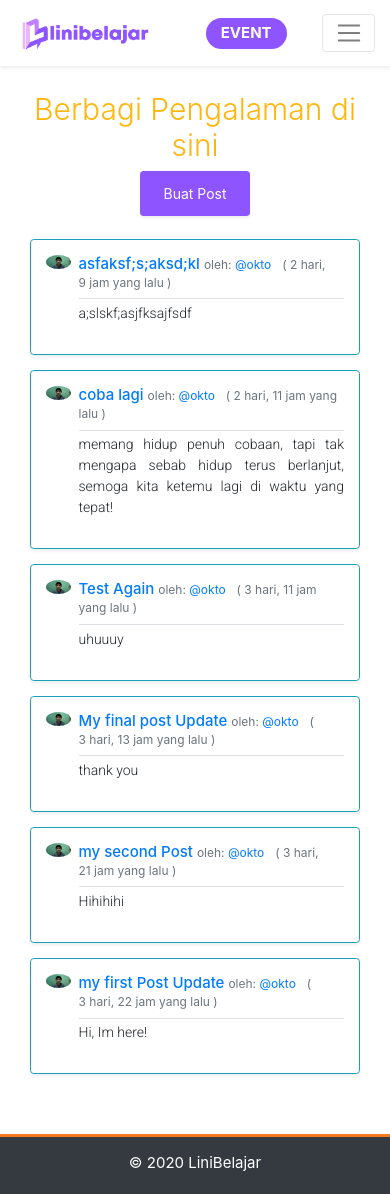
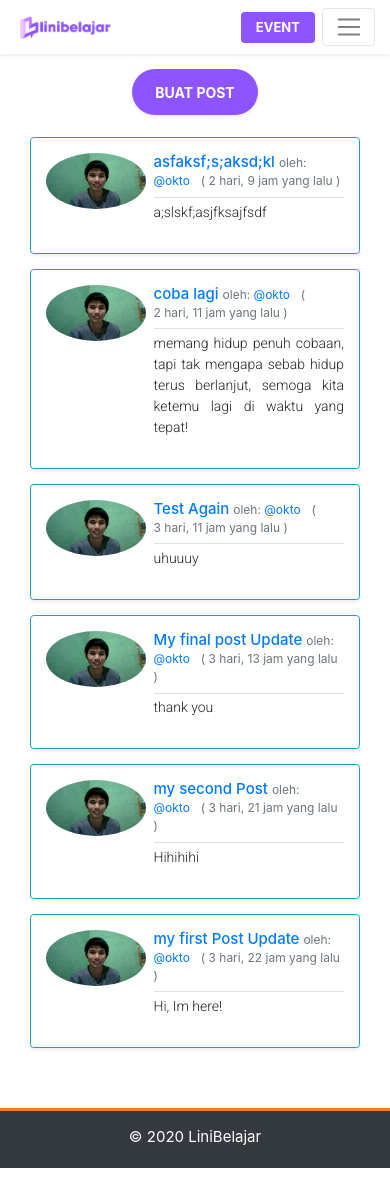
Before and after one commit to oktoberlin/Project1, a Django app: page / in a window 390 px wide. After the commit the page ends 1168 px from the top, so only its background shows below. Run offline with Django 3.2, Linux system fonts and the light colour scheme; a user stored in the database is signed in; data comes from the database, SQL or seed files in the repository; both versions use the stored data as it was after the commit; some libraries are stand-ins or nearby versions.

Commit message:
fix mobile nav-bar

```diff
--- a/LiniBelajar/community/templates/community.html
+++ b/LiniBelajar/community/templates/community.html
@@ -4,11 +4,9 @@
 
 <div class="container">
     {% include 'message.html' %}
-    <h4 class="display-4 text-center mb-2 home-title" style="margin-top:-20px;">Berbagi Pengalaman di sini</h4>
-
-        <div class="text-center mt-0 mb-4">
-            <button type="button" class="btn btn-sm counseling1 shadow-sm rounded line-height1"><a class="nav-link counselingitem1" href="{% url 'post-create' %}">Buat Post</a></button>
-        </div>
+    <div class="text-center mb-4">
+        <button type="button" class="btn btn-sm counseling1 shadow-sm line-height1" style="border-radius: 40px;"><a class="nav-link counselingitem1 font-weight-bold" href="{% url 'post-create' %}">BUAT POST</a></button>
+    </div>
 
     {% for post in posts %}
     <article class="media content-section border border-info rounded shadow-sm p-3 mb-3 mx-3">
--- a/LiniBelajar/static/css/home.css
+++ b/LiniBelajar/static/css/home.css
@@ -1,3 +1,4 @@
+/* NAVBAR OPEN*/
 .mynav {
 	background-color: white !important;
 }
@@ -8,6 +9,7 @@
 	background: #8d54ff !important;
 	transition: all 0.3s ease 0s;
 	line-height: 16px;
+	font-size: 13px;
 }
 
 .free-class-nav:hover {
@@ -21,13 +23,20 @@
 	font-weight: bold;
 }
 
-.navfont {
-	color: #7d3cff !important;
-	font-size: 18px;
+.toggler-font:hover {
+	color: #fabe3c !important;
+	transition: all 0.3s ease 0s;
 }
-.navfont:hover {
-	color: #fabe3c !important;
+
+@media only screen and (max-width: 600px) {
+	img {
+		width: 100px;
+	}
+	#navbarSupportedContent {
+		font-size: 13px;
+	}
 }
+/* NAVBAR CLOSED */
 
 h1 {
 	color: #7d3cff;
--- a/LiniBelajar/templates/nav-bar.html
+++ b/LiniBelajar/templates/nav-bar.html
@@ -1,11 +1,11 @@
 {% load static %}
 
-    <nav class="navbar navbar-expand-sm navbar-light mynav shadow-sm mb-5 line-height">
-        <a class="navbar-brand" href="{% url 'community' %}">
-            <img src="{% static 'gambar/logo-nav.png' %}" width="140" alt="linibelajar">
+    <nav class="navbar navbar-expand-sm navbar-light mynav shadow-sm mb-3 line-height">
+        <a class="navbar-brand mr-5" href="{% url 'community' %}">
+            <img class="img-fluid" src="{% static 'gambar/logo-nav.png' %}" width="140" alt="linibelajar">
         </a>
 
-        <a class="nav-link free-class-nav font-weight-bold" href="#" type="button">EVENT</a>
+        <a class="nav-link free-class-nav font-weight-bold rounded ml-auto mr-2" href="#" type="button">EVENT</a>
 
         <button class="navbar-toggler" type="button" data-toggle="collapse" data-target="#navbarSupportedContent" aria-controls="navbarSupportedContent" aria-expanded="false" aria-label="Toggle navigation">
             <span class="navbar-toggler-icon"></span>
```
Also changed, not shown: LiniBelajar/db.sqlite3.
